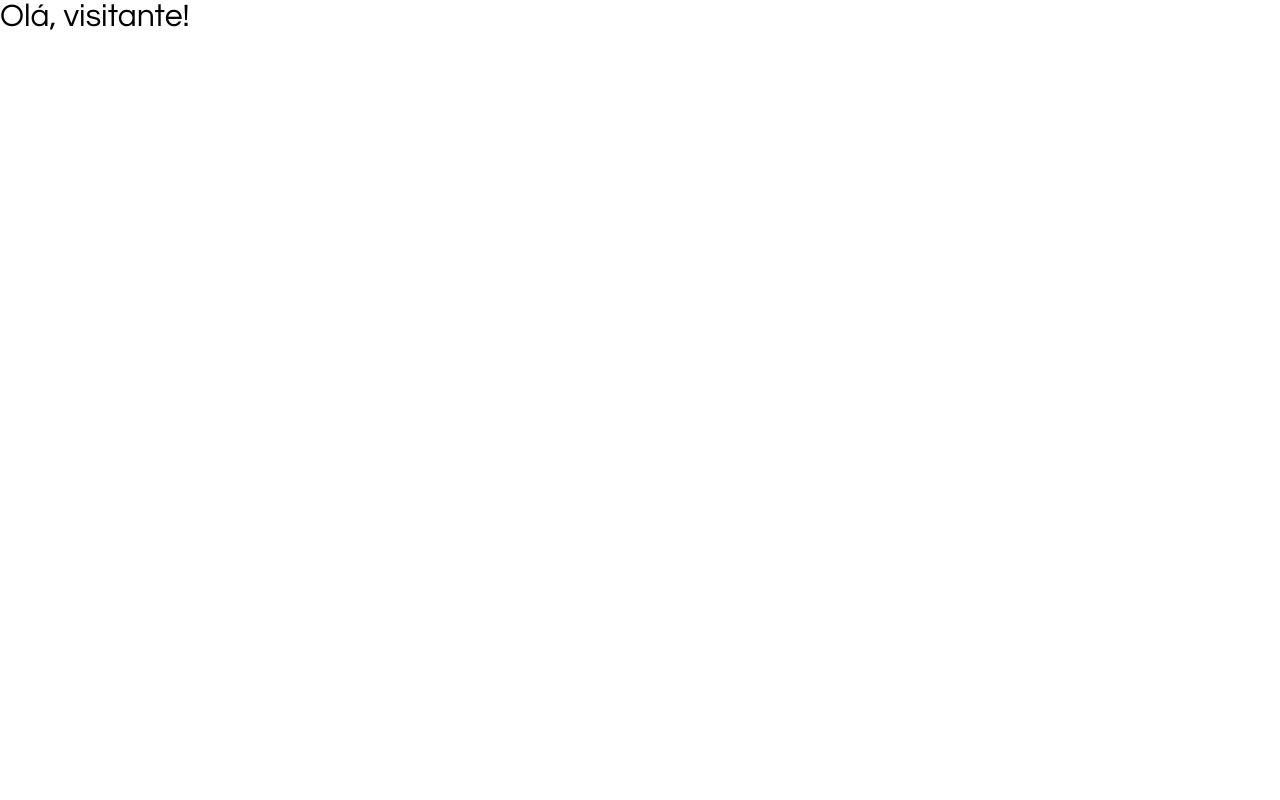
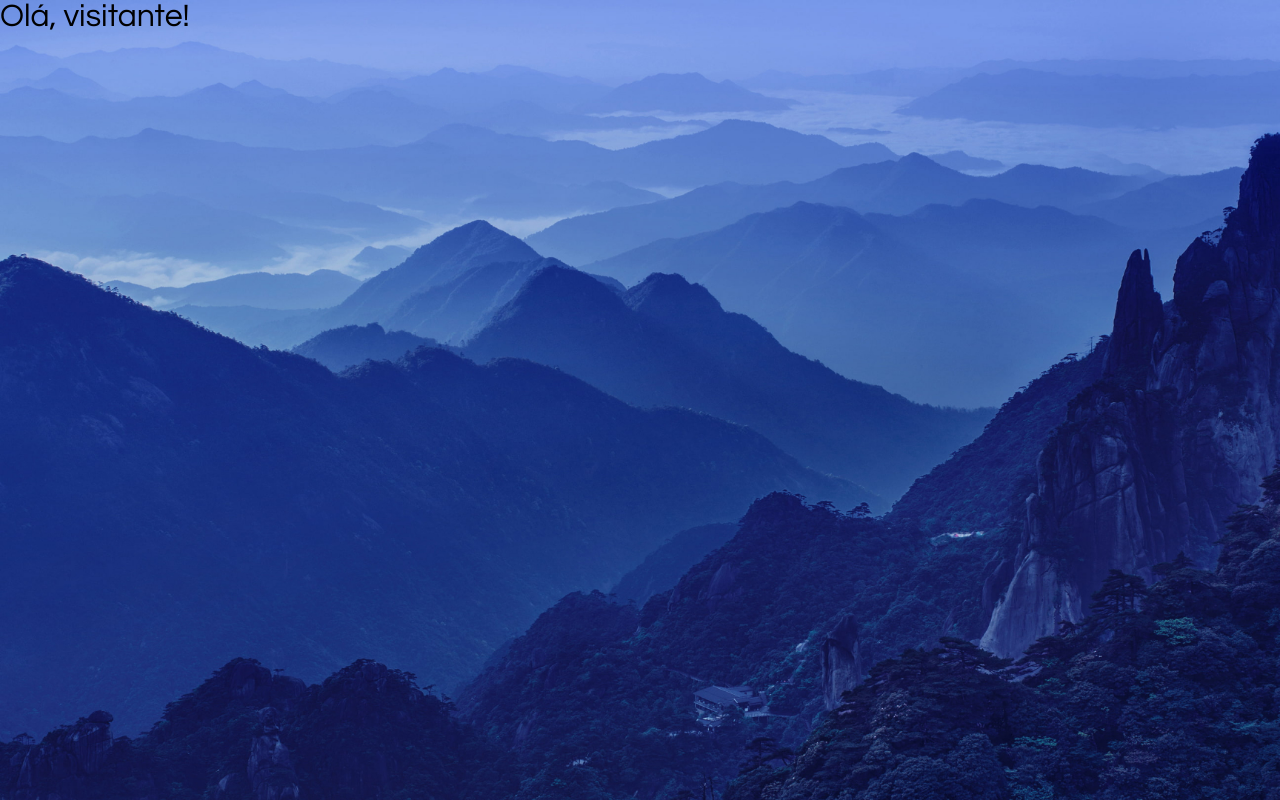
Before and after one commit to victormedeiros1/crud-users, a Vue app: page / in a window 1280 px wide. Built offline with nearby package versions, Linux system fonts and the light colour scheme.

Commit message:
feat: background-image

```diff
--- a/src/assets/scss/base/global.css
+++ b/src/assets/scss/base/global.css
@@ -7,3 +7,10 @@
 button {
   cursor: pointer;
 }
+
+body {
+  background-image: url('/src/assets/images/background.jpg');
+  background-size: cover;
+  background-repeat: no-repeat;
+  background-attachment: fixed;
+}
```
Also changed, not shown: src/assets/images/background.jpg (added).
